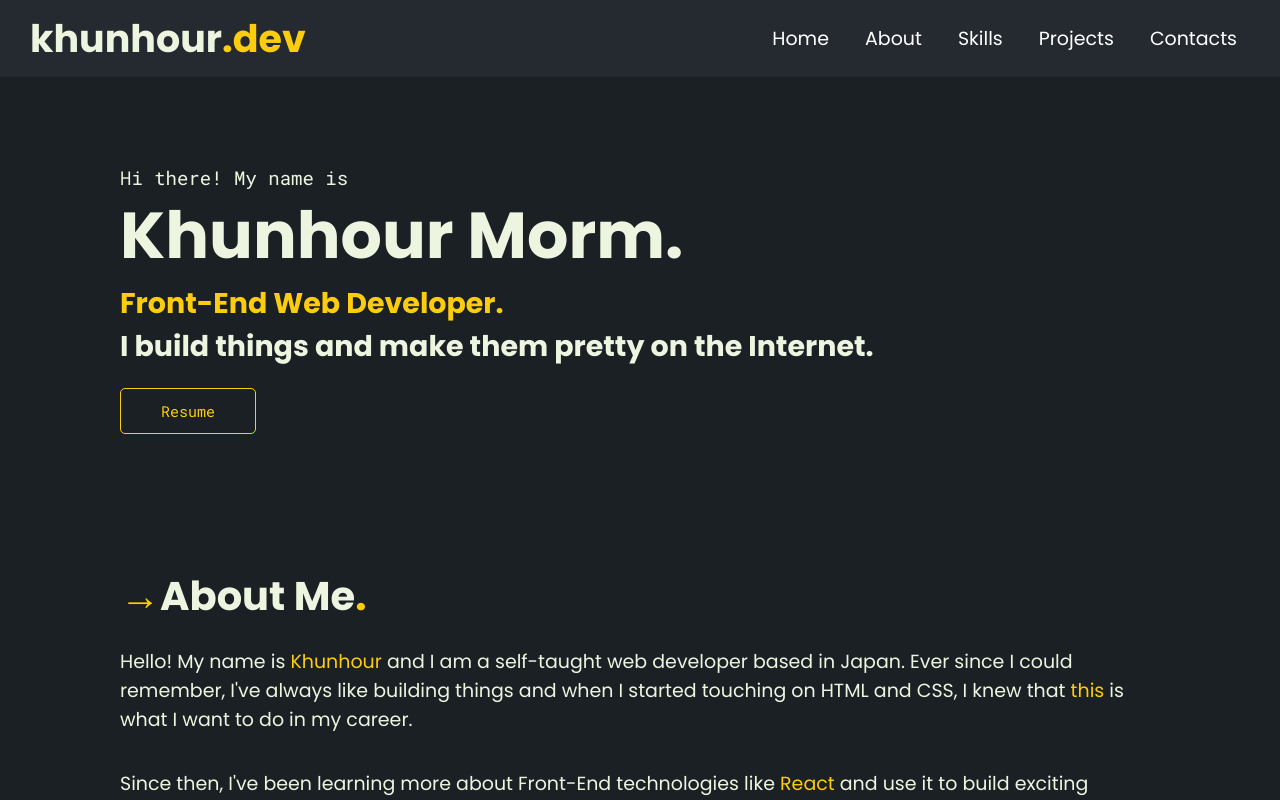
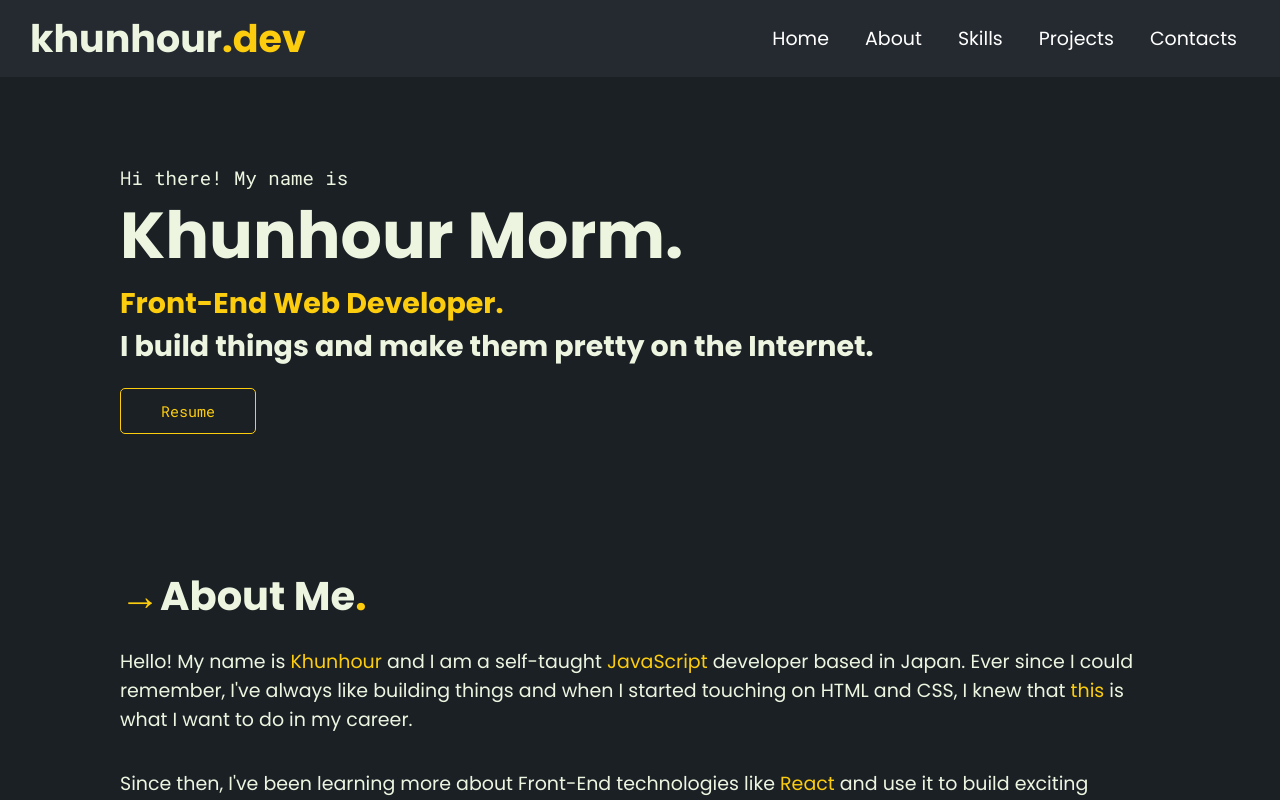
Before and after one commit to khunhour/portfolio, a React (Create React App) app: page / in a window 1280 px wide. Shown: the top 800 px of the page. Built offline with nearby package versions, Linux system fonts and the light colour scheme.

Commit message:
update about me

```diff
--- a/src/components/About/About.js
+++ b/src/components/About/About.js
@@ -5,11 +5,11 @@ export default function About() {
 		<section id="about">
 			<h2>About Me</h2>
 			<p>
-				Hello! My name is <span>Khunhour</span> and I am a self-taught
-				web developer based in Japan. Ever since I could remember, I've
-				always like building things and when I started touching on HTML
-				and CSS, I knew that <span>this</span> is what I want to do in
-				my career.
+				Hello! My name is <span>Khunhour</span> and I am a self-taught{" "}
+				<span>JavaScript</span> developer based in Japan. Ever since I
+				could remember, I've always like building things and when I
+				started touching on HTML and CSS, I knew that <span>this</span>{" "}
+				is what I want to do in my career.
 			</p>
 			<p>
 				Since then, I've been learning more about Front-End technologies
```
